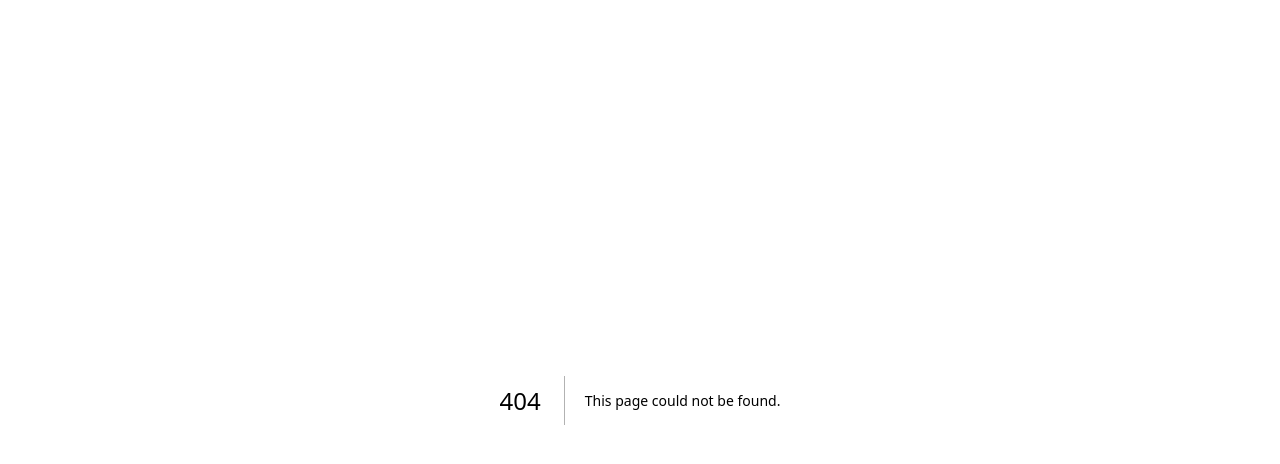
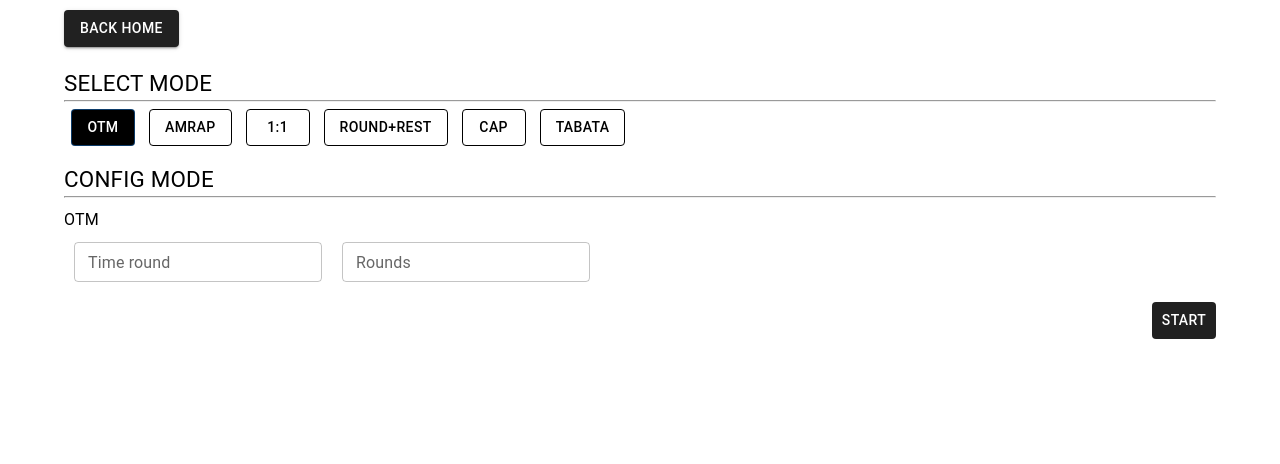
Before and after one commit to delfigica/crosstime, a Next.js app: page /configuration in a window 1280 px wide. Before the commit this address had no page. Shown: the top 464 px of the page. Built offline with nearby package versions, Linux system fonts and the light colour scheme.

Commit message:
form config

```diff
--- a/package.json
+++ b/package.json
@@ -11,6 +11,7 @@
   "dependencies": {
     "@emotion/react": "^11.14.0",
     "@emotion/styled": "^11.14.1",
+    "@mui/icons-material": "^7.3.5",
     "@mui/material": "^7.3.5",
     "next": "16.0.6",
     "react": "19.2.0",
--- /dev/null
+++ b/src/app/configuration/page.js
@@ -0,0 +1,227 @@
+"use client";
+import React, { useState } from "react";
+import { buttonStyle } from "../styles";
+import { Box, Button, Container, TextField, Typography } from "@mui/material";
+import Link from "next/link";
+import { useRouter } from "next/navigation";
+
+export default function Configuration() {
+  const [modes, setModes] = useState([
+    { id: "01", label: "OTM", values: { min: "", rounds: "" }, route: 'otm' },
+    { id: "02", label: "AMRAP", values: { duration: "" }, route: 'amrap' },
+    { id: "03", label: "1:1", values: { duration: "", rounds: "" }, route: 'oneperone' },
+    { id: "04", label: "ROUND+REST", values: { rest: "", rounds: "" }, route: 'roundplusrest' },
+    { id: "05", label: "CAP", values: { duration: "" }, route: 'cap' },
+    { id: "06", label: "TABATA", values: { rounds: "", active: "", rest: "" }, route: 'tabata' },
+  ]);
+
+  const [index, setIndex] = useState(0);
+
+  const handleChange = (e) => {
+    e.preventDefault();
+
+    const { name, value } = e.target;
+
+    setModes((prev) =>
+      prev.map((mode, i) =>
+        i === index
+          ? {
+              ...mode,
+              values: {
+                ...mode.values,
+                [name]: value,
+              },
+            }
+          : mode
+      )
+    );
+  };
+
+  //MODES
+  const OTM = (
+    <Box sx={{ display: "flex" }}>
+      <TextField
+        size="small"
+        label="Time round"
+        sx={{ margin: "0px 10px" }}
+        name="min"
+        value={modes[0].values.min}
+        onChange={handleChange}
+      />
+      <TextField
+        size="small"
+        label="Rounds"
+        sx={{ margin: "0px 10px" }}
+        name="rounds"
+        onChange={handleChange}
+        value={modes[0].values.rounds}
+      />
+    </Box>
+  );
+
+  const AMRAP = (
+    <Box>
+      <TextField
+        size="small"
+        label="duration"
+        fullWidth
+        onChange={handleChange}
+        value={modes[1].values.duration}
+        name="duration"
+      />
+    </Box>
+  );
+
+  const onePerOne = (
+    <Box>
+      <TextField
+        size="small"
+        label="duration"
+        fullWidth
+        onChange={handleChange}
+        name="duration"
+        value={modes[2].values.duration}
+      />
+      <Typography sx={{ textAlign: "center" }}>or</Typography>
+      <TextField
+        size="small"
+        label="rounds"
+        fullWidth
+        onChange={handleChange}
+        name="rounds"
+        value={modes[2].values.rounds}
+      />
+    </Box>
+  );
+
+  const roundPlusRest = (
+    <Box sx={{ display: "flex" }}>
+      <TextField
+        size="small"
+        label="rest time (min)"
+        sx={{ margin: "0px 10px" }}
+        name="rest"
+        value={modes[3].values.rest}
+        onChange={handleChange}
+      />
+      <TextField
+        size="small"
+        label="rounds"
+        sx={{ margin: "0px 10px" }}
+        name="rounds"
+        value={modes[3].values.rounds}
+        onChange={handleChange}
+      />
+    </Box>
+  );
+
+  const CAP = (
+    <Box>
+      <TextField
+        size="small"
+        label="duration"
+        fullWidth
+        name="duration"
+        value={modes[4].values.duration}
+        onChange={handleChange}
+      />
+    </Box>
+  );
+
+  const TABATA = (
+    <Box>
+      <TextField
+        size="small"
+        label="rounds"
+        fullWidth
+        sx={{ margin: "5px 0px" }}
+        name="rounds"
+        value={modes[5].values.rounds}
+        onChange={handleChange}
+      />
+      <TextField
+        size="small"
+        label="active (seg)"
+        fullWidth
+        sx={{ margin: "5px 0px" }}
+        name="active"
+        value={modes[5].values.active}
+        onChange={handleChange}
+      />
+      <TextField
+        size="small"
+        label="rest (seg)"
+        fullWidth
+        sx={{ margin: "5px 0px" }}
+        name="rest"
+        value={modes[5].values.rest}
+        onChange={handleChange}
+      />
+    </Box>
+  );
+
+  const router = useRouter();
+
+  const handleSubmit = (e) => {
+    e.preventDefault();
+
+    const currentValues = modes[index].values;
+    const params = new URLSearchParams();
+
+    Object.entries(currentValues).forEach(([key, value]) => {
+      if (value !== "") {
+        params.append(key, value);
+      }
+    });
+    router.push(`/${modes[index].route}?${params.toString()}`);
+  };
+
+  //STYLES COMPONENTS
+  const titleStyle = { fontSize: "1.4em", textTransform: "uppercase" };
+  const btnModes = { color: "#000", margin: "7px", border: "1px solid #000" };
+  const btnModesSelected = { background: "#000", color: "#fff", margin: "7px" };
+
+  return (
+    <Container sx={{ marginTop: "10px" }}>
+      <Link href={"/"}>
+        <Button variant="contained" sx={{ ...buttonStyle }}>
+          Back home
+        </Button>
+      </Link>
+      <Box sx={{ margin: "20px 0px" }}>
+        <Typography sx={titleStyle}>Select mode</Typography>
+        <hr />
+        <Box>
+          {modes.map((mode, i) => (
+            <Button
+              key={mode.id}
+              variant="outlined"
+              sx={i === index ? btnModesSelected : btnModes}
+              onClick={() => {
+                setIndex(i);
+              }}
+            >
+              {mode.label}
+            </Button>
+          ))}
+        </Box>
+        <Box sx={{ margin: "10px 0" }}>
+          <Typography sx={titleStyle}>Config mode</Typography>
+          <hr />
+          <Typography sx={{ margin: "10px 0px" }}>
+            {modes[index].label}
+          </Typography>
+          {index === 0 && OTM}
+          {index === 1 && AMRAP}
+          {index === 2 && onePerOne}
+          {index === 3 && roundPlusRest}
+          {index === 4 && CAP}
+          {index === 5 && TABATA}
+        </Box>
+      </Box>
+      <Box sx={{ display: "flex", justifyContent: "end", width: "100%" }}>
+        <Button sx={buttonStyle} onClick={handleSubmit}>Start</Button>
+      </Box>
+    </Container>
+  );
+}
--- /dev/null
+++ b/src/app/styles.js
@@ -0,0 +1 @@
+export const buttonStyle = {backgroundColor: '#212121', color: '#fff', fontWeight: '500' }
```
Also changed, not shown: src/app/otm/page.js (added, +8 -0 lines), src/app/page.js (+10 -4 lines), 1 other file (tests, documents, lock files or other folders).
